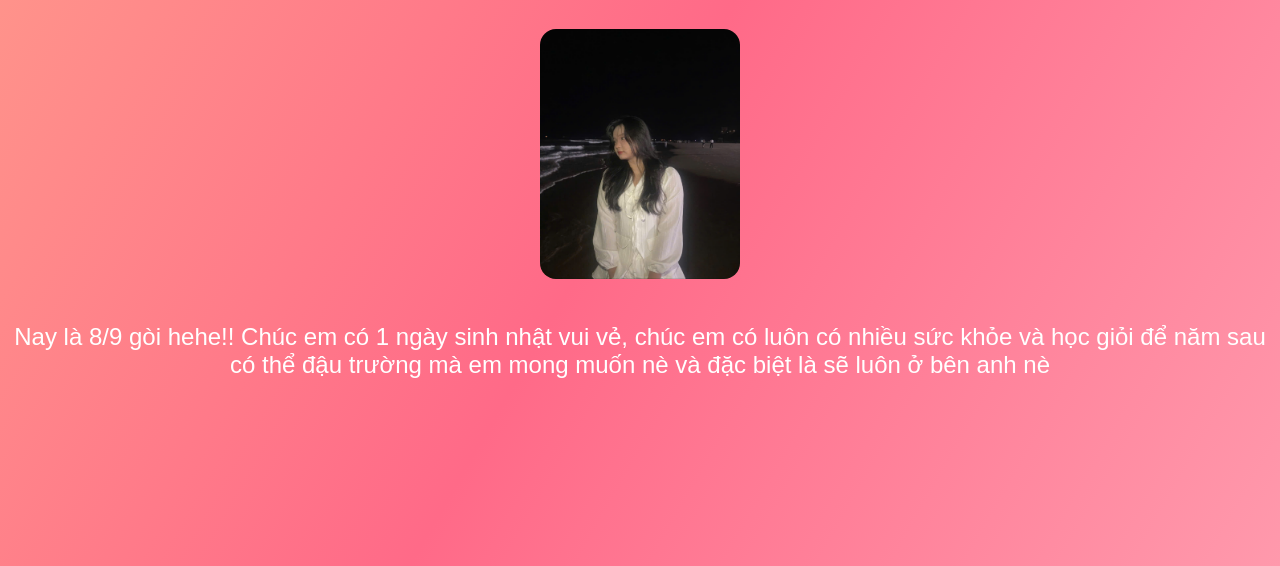
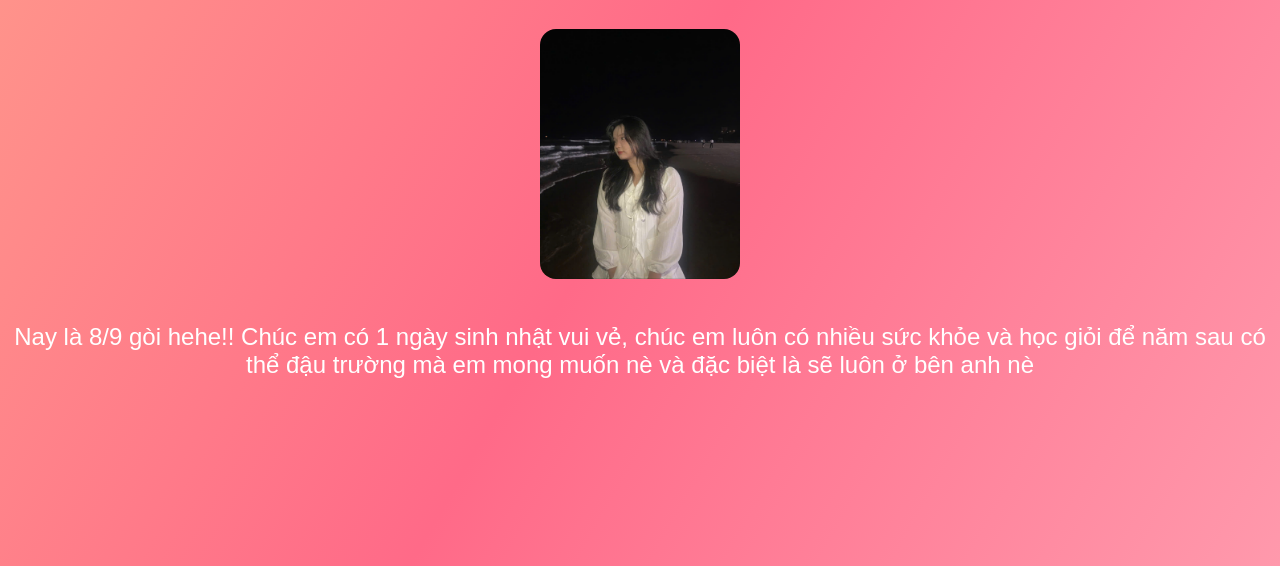
Before and after one commit to yangg205/sinhnhat-m, a plain HTML site: page index.html in a window 1280 px wide. Shown: the part 234-800 px from the top of the page. Drawn offline with Linux system fonts and the light colour scheme.

Commit message:
Update index.html

```diff
--- a/index.html
+++ b/index.html
@@ -13,7 +13,7 @@
             <img class="img__1" src="z5807230053348_a26ebc2160b8580e1d269dccf8b74ec2.jpg" alt="">
         </div>
         <div id="hearts-container" class="hearts"></div>
-        <div class="message">Nay là 8/9 gòi hehe!! Chúc em có 1 ngày sinh nhật vui vẻ, chúc em có luôn có nhiều sức khỏe và học giỏi để năm sau có thể đậu trường mà em mong muốn nè
+        <div class="message">Nay là 8/9 gòi hehe!! Chúc em có 1 ngày sinh nhật vui vẻ, chúc em luôn có nhiều sức khỏe và học giỏi để năm sau có thể đậu trường mà em mong muốn nè
             và đặc biệt là sẽ luôn ở bên anh nè
         </div>
     </div>
```
